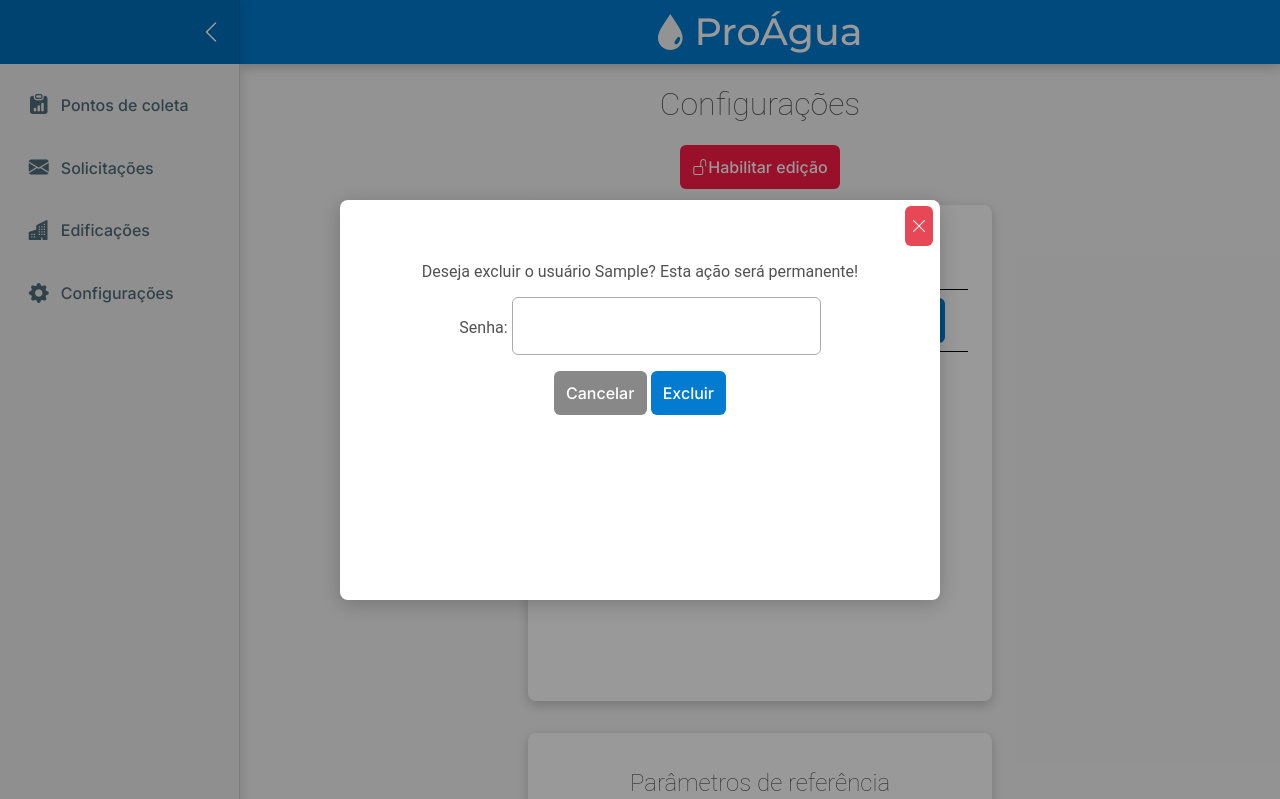
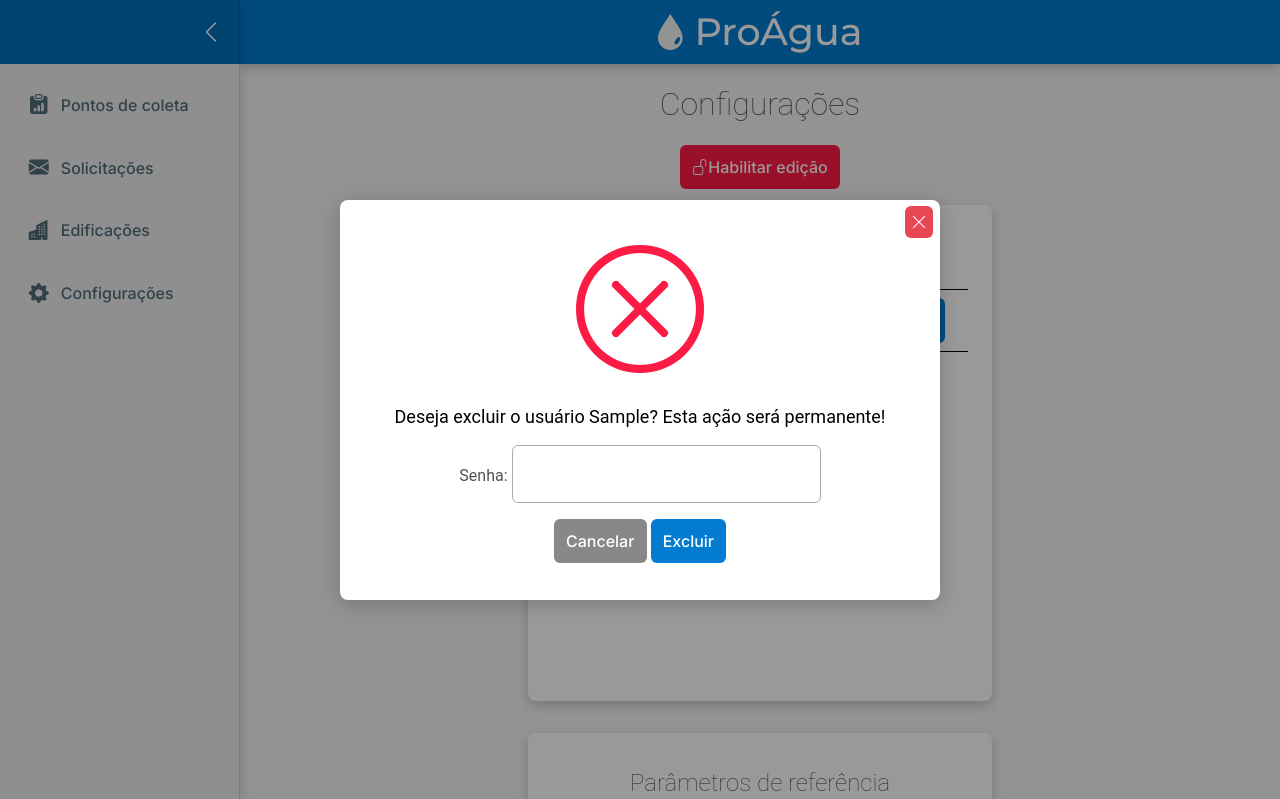
Before and after one commit to vynijales/ProAgua-backend-test, a Django app: page /configuracoes/ in a window 1280 px wide, after a click on "Excluir". Shown: the top 799 px of the page. Run offline with Django 4.2, Linux system fonts and the light colour scheme; the visitor is signed in with stand-in values (Sample User, id 1); data comes from the database, SQL or seed files in the repository.

Commit message:
css: ajustes na dialog de excluir usuario

```diff
--- a/proagua/static/stylesheets/privado/configuracoes.css
+++ b/proagua/static/stylesheets/privado/configuracoes.css
@@ -71,3 +71,22 @@ label{
     color: #525252;
 
 }
+
+#excluir_x-icon{
+    background-color:#E84855;
+    margin-left:93%;
+    margin-top:1%;
+    height:2rem;
+    weight:40px;
+    padding: 0.5px 5px;
+}
+
+#x-icon{
+    color: #FC1B44;
+    font-size: 8em;
+}
+
+#excluir-frase{
+    font-size: large;
+    color: black;
+}
--- a/proagua/templates/privado/configuracoes.html
+++ b/proagua/templates/privado/configuracoes.html
@@ -24,19 +24,16 @@
                     <button onclick="openDialog('simple-dialog')">Excluir</button>
                         <div id="dialog-backdrop" hidden>
                             <div id="simple-dialog" class="dialog" hidden>
-                                <button
-                                    style="background-color:#E84855;
-                                        margin-left:93%;
-                                        margin-top:1%; height:40px;
-                                        weight:40px; padding:5px;"
-                                    onclick="closeDialog('simple-dialog')"
-                                ><i class="bi bi-x-lg"></i></button>
-
+                                <button id="excluir_x-icon" onclick="closeDialog('simple-dialog')">
+                                    <i class="bi bi-x-lg"></i></button>
                                 <form method="POST" action="{% url 'excluir_usuario' id=user.id %}">
                                     {% csrf_token %}
-                                    <p>Deseja excluir o usuário {{user.first_name}}? Esta ação será permanente!</p>
+                                    <i class="bi bi-x-circle" id="x-icon"></i>
+                                    <p id="excluir-frase">Deseja excluir o usuário {{user.first_name}}? Esta ação será permanente!</p>
                                     <p>Senha: <input type="password"></p>
-                                    <button style="background:#888">Cancelar</button>
+
+                                    <!-- consertar: botão cancelar exclui usuários-->
+                                    <button style="background:#888" onclick="closeDialog('simple-dialog')">Cancelar</button>
                                     <button type="submit" name="user_delete" value="Deletar usuário">Excluir</button>
                                 </form>
                             </div>
```
